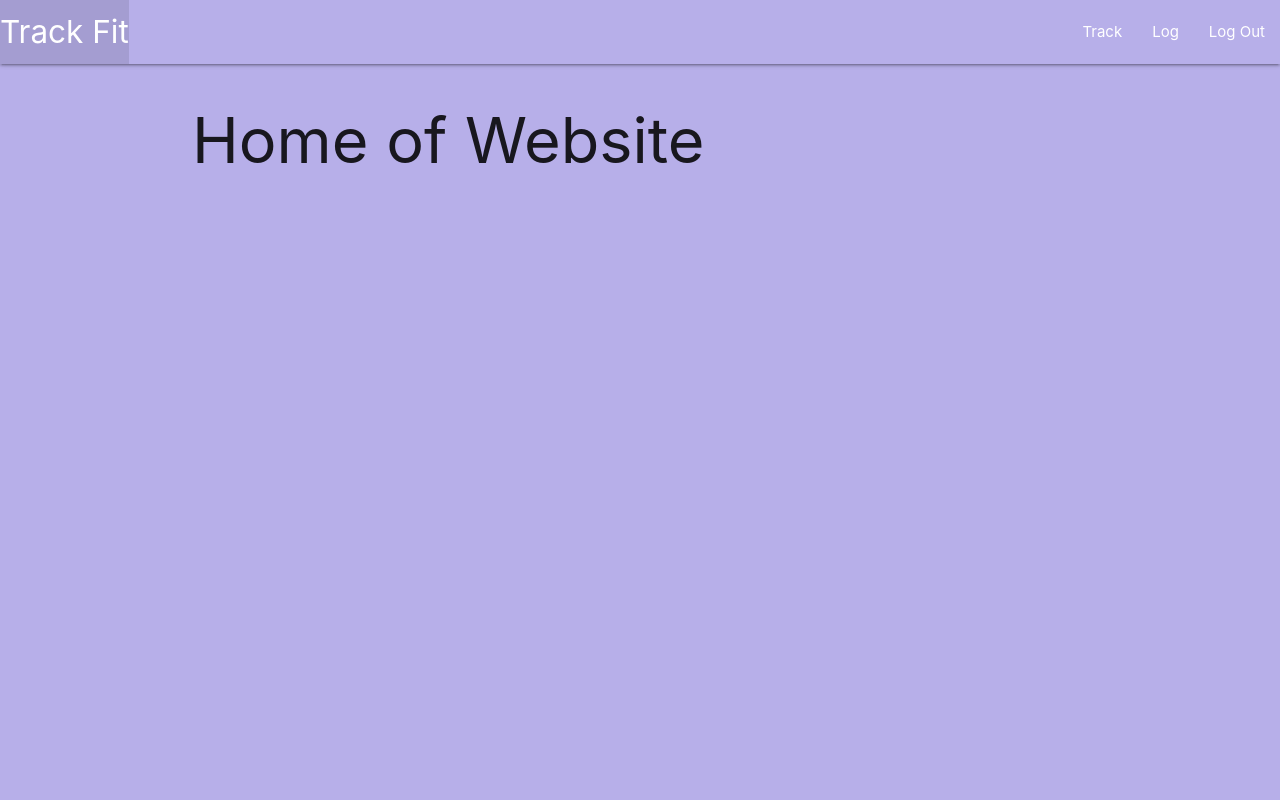
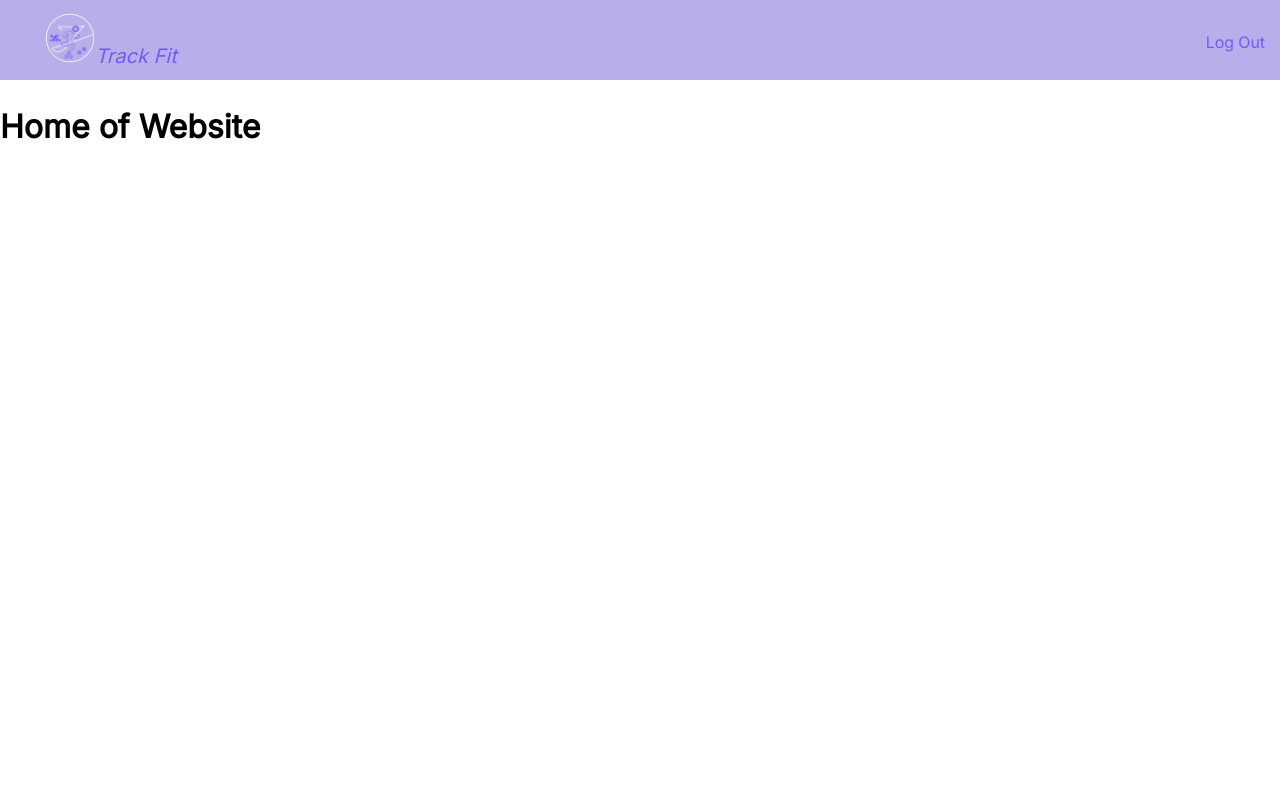
Before and after one commit to aerlikh17/track-fit-app, a Django app: page / in a window 1280 px wide. Run offline with Django 4.2, Linux system fonts and the light colour scheme; a user stored in the database is signed in.

Commit message:
adding base.html template

```diff
--- a/main_app/models.py
+++ b/main_app/models.py
@@ -8,6 +8,7 @@ class Exercise(models.Model):
     unitType = models.CharField(max_length=50)
     Description = models.CharField(max_length=100)
     picture = models.CharField(max_length=50)
+
     def __str__(self):
         return self.name
 
--- a/main_app/static/css/style.css
+++ b/main_app/static/css/style.css
@@ -1,11 +1,102 @@
-body {
-    background-color: #b7afe9;
+
+* {
+	box-sizing: border-box;
 }
 
-nav {
-    background-color: #b7afe9;
+body {
+	line-height: 1.6;
+	margin: 0;
+	min-height: 100vh;
+    background-color: white;
+    font-family: Inter;
 }
 
-.page-footer {
-    background-color: #b7afe9;
+ul {
+  margin: 0;
+  padding: 0;
+  list-style: none;
 }
+
+
+h2, h3, a {
+	color: #715bfb;
+}
+
+a {
+	text-decoration: none;
+}
+
+
+.logo {
+	margin: 0;
+	font-size: 1.45em;
+}
+
+.main-nav {
+	margin-top: 5px;
+
+}
+.logo a, .main-nav a {
+	padding: 10px 15px;
+	text-align: center;
+	display: block;
+}
+
+.logo a {
+  font-family: Inter;
+  font-size: 20px;
+  font-weight: 500;
+  font-stretch: normal;
+  font-style: italic;
+  line-height: normal;
+  letter-spacing: normal;
+  text-align: center;
+  color: #715bfb;
+}
+
+#logo-image {
+  margin-left: 30px;
+  width: 50px;
+}
+
+.main-nav a {
+	color: #715bfb;
+	font-size: .99em;
+}
+
+.main-nav a:hover {
+	color: #718daa;
+}
+
+.header {
+	padding-top: .5em;
+	padding-bottom: .5em;
+	background-color: #b7afe9;
+    width: 100%
+    height: 104px;
+}
+
+
+/* =================================
+  Media Queries
+==================================== */
+
+@media (min-width: 769px) {
+	.header, .main-nav {
+		display: flex;
+	}
+	.header {
+		flex-direction: column;
+		align-items: center;
+		width: 100%;
+        max-height: 80px;
+		margin: 0 auto;
+	}
+}
+
+@media (min-width: 1025px) {
+	.header {
+		flex-direction: row;
+		justify-content: space-between;
+	}
+}
--- a/main_app/templates/base.html
+++ b/main_app/templates/base.html
@@ -7,35 +7,25 @@
   <meta name="viewport" content="width=device-width, initial-scale=1.0">
   <meta http-equiv="X-UA-Compatible" content="ie=edge">
   <title>Track Fit </title>
-  <link rel="stylesheet" href="https://cdnjs.cloudflare.com/ajax/libs/materialize/1.0.0/css/materialize.min.css">
   <link rel="stylesheet" type="text/css" href="{% static 'css/style.css' %}">
+  <link href="https://fonts.googleapis.com/css2?family=Inter&display=swap" rel="stylesheet">
 </head>
 <body>
-  <header class="navbar-fixed">
-    <nav>
-      <div class="nav-wrapper">
-        <ul>
-          <li><a href="/" class="left brand-logo">Track Fit</a></li>
-        </ul>
-        <ul class="right">
-          {% if user.is_authenticated %}
-            <li><a href="/movies">Track</a></li>
-            <li><a href="/movies">Log</a></li>
+  <header class="header">
+		<h1 class="logo"><a href=""><img id="logo-image" src="{% static 'images/Component 5.png'%}">Track Fit</a></h1>
+      <ul class="main-nav">
+        {% if user.is_authenticated %}
             <li><a href="{% url 'logout' %}">Log Out</a></li>
           {% else %}
             <li><a href="{% url 'signup' %}">Sign Up</a></li>
             <li><a href="{% url 'login' %}">Log In</a></li>
           {% endif %}
-        </ul>
-      </div>
-    </nav>
-  </header>
-  <main class="container">
-    {% block content %}
-    {% endblock %}
+      </ul>
+	</header>
+
+{% block content %}
+{% endblock %}
+
   </main>
-  <footer class="page-footer">
-    <div class="center"></div>
-  </footer>
 </body>
 </html>
```
Also changed, not shown: main_app/static/images/Component 5.png (added), main_app/static/images/Screenshot_2022-11-10_at_7.41.57_PM-removebg-preview.png (added), main_app/static/images/Screenshot_2022-11-10_at_7.42.44_PM-removebg-preview.png (added), main_app/static/images/Screenshot_2022-11-10_at_7.43.40_PM-removebg-preview.png (added), main_app/static/images/Screenshot_2022-11-10_at_7.54.20_PM-removebg-preview.png (added), main_app/static/images/Screenshot_2022-11-10_at_7.57.43_PM-removebg-preview.png (added), main_app/static/images/Screenshot_2022-11-10_at_8.13.53_PM-removebg-preview.png (added), main_app/static/images/Screenshot_2022-11-10_at_8.35.40_PM-removebg-preview.png (added), main_app/static/images/Screenshot_2022-11-10_at_8.50.25_PM-removebg-preview.png (added), main_app/static/images/Screenshot_2022-11-10_at_8.55.20_PM-removebg-preview.png (added), 1 other file.
